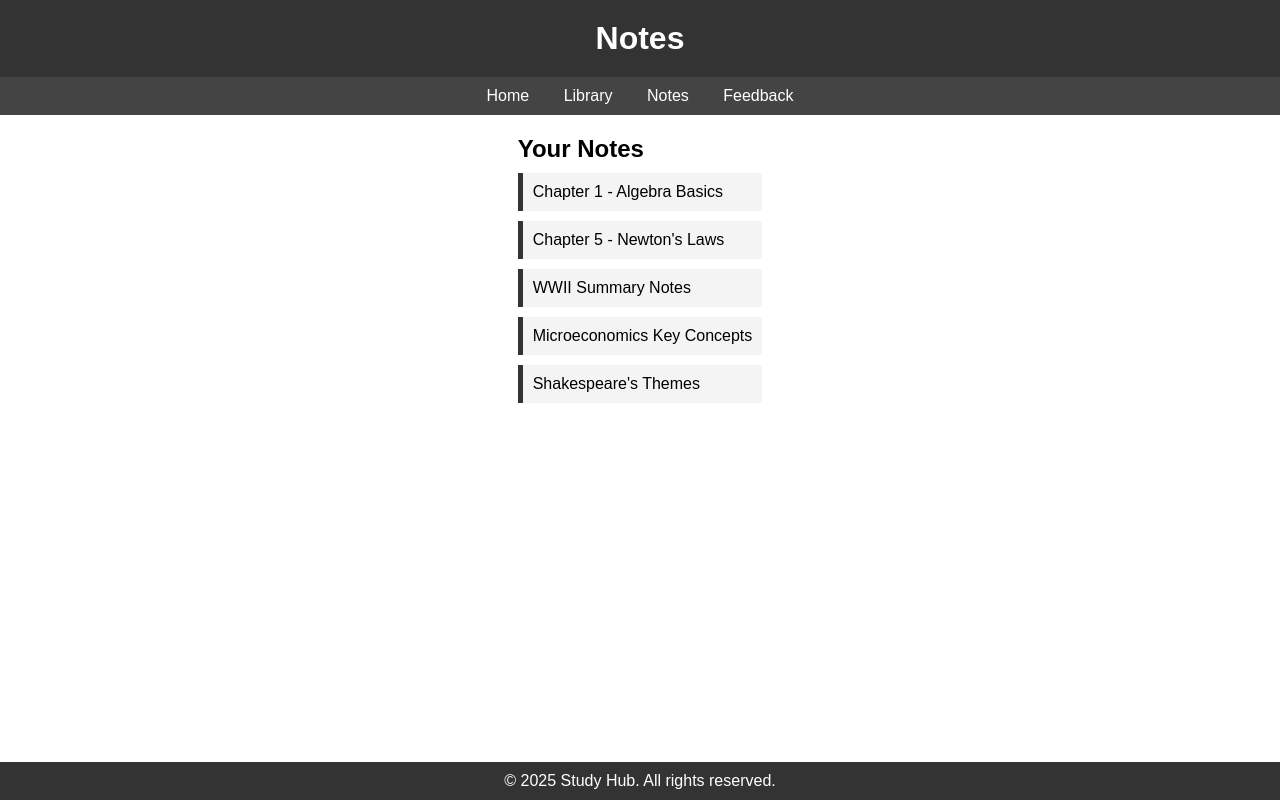
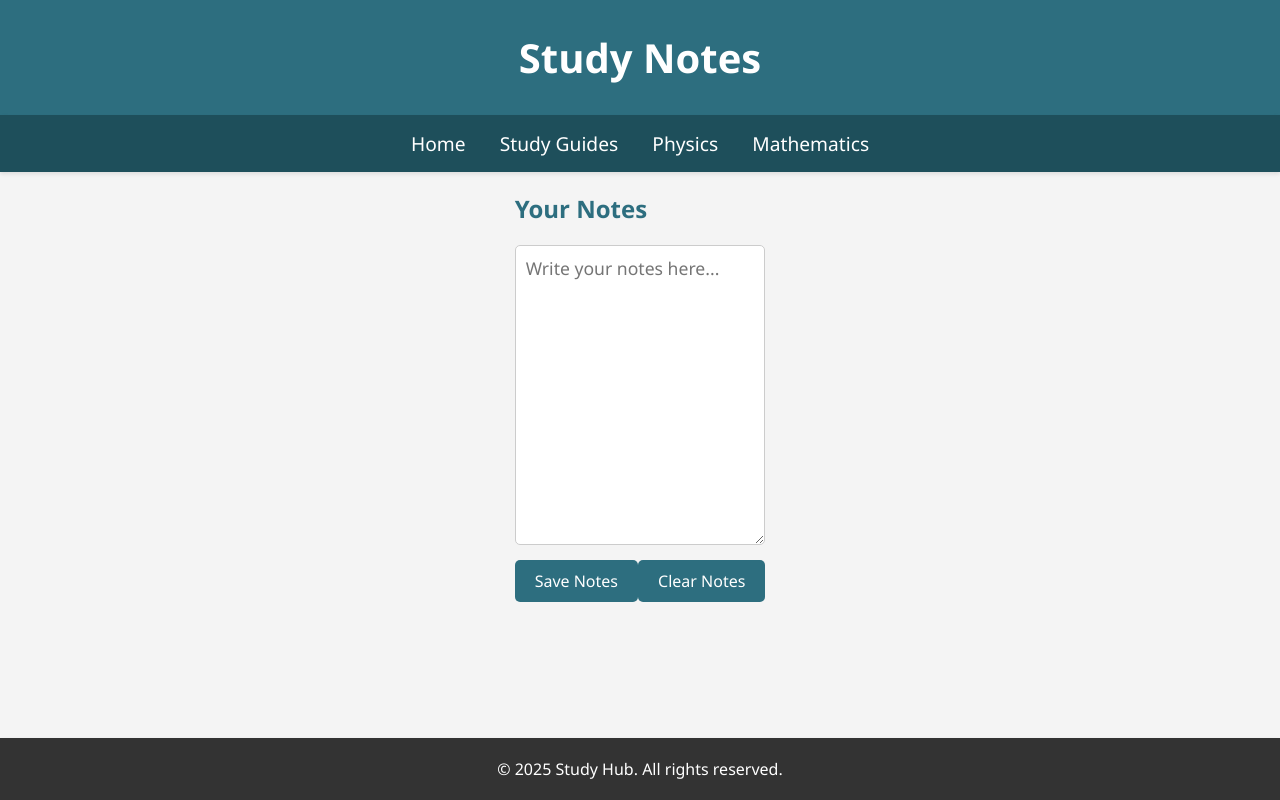
Before and after one commit to Coding331/Revision-Plaza, a plain HTML site: page notes.html in a window 1280 px wide. Drawn offline with Linux system fonts and the light colour scheme.

Commit message:
Update notes.html
Signed-off-by: Coding331 <131896087+Coding331@users.noreply.github.com>

```diff
--- a/notes.html
+++ b/notes.html
@@ -9,28 +9,39 @@
             margin: 0;
             padding: 0;
             box-sizing: border-box;
-            font-family: Arial, sans-serif;
+            font-family: 'Segoe UI', Tahoma, Geneva, Verdana, sans-serif;
         }
         body {
             display: flex;
             flex-direction: column;
             min-height: 100vh;
+            background-color: #f4f4f4;
         }
         header {
-            background: #333;
+            background: #2d6e7f;
             color: white;
-            padding: 20px;
+            padding: 30px 20px;
             text-align: center;
+            box-shadow: 0 4px 6px rgba(0,0,0,0.1);
+        }
+        header h1 {
+            font-size: 2.5em;
         }
         nav {
-            background: #444;
-            padding: 10px;
+            background: #1e4f5b;
+            padding: 15px;
             text-align: center;
+            box-shadow: 0 2px 4px rgba(0,0,0,0.1);
         }
         nav a {
             color: white;
             margin: 0 15px;
             text-decoration: none;
+            font-size: 1.2em;
+            transition: color 0.3s ease;
+        }
+        nav a:hover {
+            color: #4CAF50;
         }
         .container {
             flex: 1;
@@ -38,47 +49,89 @@
             max-width: 800px;
             margin: auto;
         }
-        .note-list {
-            list-style: none;
-            padding: 0;
+        h2 {
+            margin-bottom: 20px;
+            color: #2d6e7f;
         }
-        .note-list li {
-            background: #f4f4f4;
-            margin: 10px 0;
+        textarea {
+            width: 100%;
+            height: 300px;
             padding: 10px;
-            border-left: 5px solid #333;
+            font-size: 1.1em;
+            border: 1px solid #ccc;
+            border-radius: 5px;
+            resize: vertical;
+        }
+        .button-container {
+            display: flex;
+            justify-content: space-between;
+            margin-top: 10px;
+        }
+        .button {
+            display: inline-block;
+            background-color: #2d6e7f;
+            color: white;
+            text-align: center;
+            padding: 10px 20px;
+            font-size: 1em;
+            cursor: pointer;
+            border-radius: 5px;
+            text-decoration: none;
+            transition: background-color 0.3s;
+            border: none;
+        }
+        .button:hover {
+            background-color: #1e4f5b;
         }
         footer {
             background: #333;
             color: white;
             text-align: center;
-            padding: 10px;
+            padding: 20px;
             margin-top: auto;
+            box-shadow: 0 2px 4px rgba(0,0,0,0.1);
         }
     </style>
 </head>
 <body>
     <header>
-        <h1>Notes</h1>
+        <h1>Study Notes</h1>
     </header>
     <nav>
         <a href="index.html">Home</a>
-        <a href="library.html">Library</a>
-        <a href="notes.html">Notes</a>
-        <a href="feedback.html">Feedback</a>
+        <a href="library.html">Study Guides</a>
+        <a href="physics.html">Physics</a>
+        <a href="math.html">Mathematics</a>
     </nav>
     <div class="container">
         <h2>Your Notes</h2>
-        <ul class="note-list">
-            <li>Chapter 1 - Algebra Basics</li>
-            <li>Chapter 5 - Newton's Laws</li>
-            <li>WWII Summary Notes</li>
-            <li>Microeconomics Key Concepts</li>
-            <li>Shakespeare's Themes</li>
-        </ul>
+        <textarea id="notes" placeholder="Write your notes here..."></textarea>
+        <div class="button-container">
+            <button class="button" onclick="saveNotes()">Save Notes</button>
+            <button class="button" onclick="clearNotes()">Clear Notes</button>
+        </div>
     </div>
     <footer>
         <p>&copy; 2025 Study Hub. All rights reserved.</p>
     </footer>
+
+    <script>
+        // Load saved notes from local storage
+        document.addEventListener("DOMContentLoaded", function() {
+            document.getElementById("notes").value = localStorage.getItem("userNotes") || "";
+        });
+
+        function saveNotes() {
+            localStorage.setItem("userNotes", document.getElementById("notes").value);
+            alert("Notes saved!");
+        }
+
+        function clearNotes() {
+            if (confirm("Are you sure you want to clear your notes?")) {
+                document.getElementById("notes").value = "";
+                localStorage.removeItem("userNotes");
+            }
+        }
+    </script>
 </body>
 </html>
```
